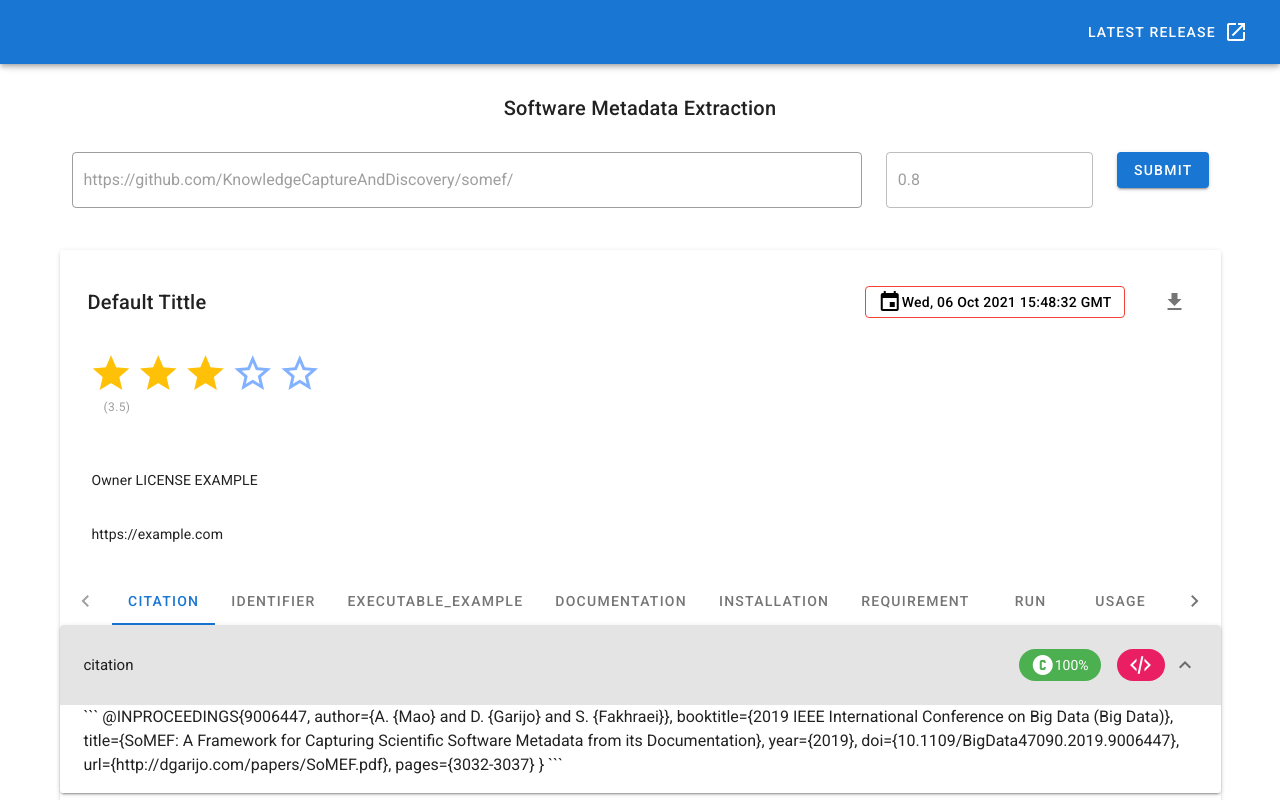
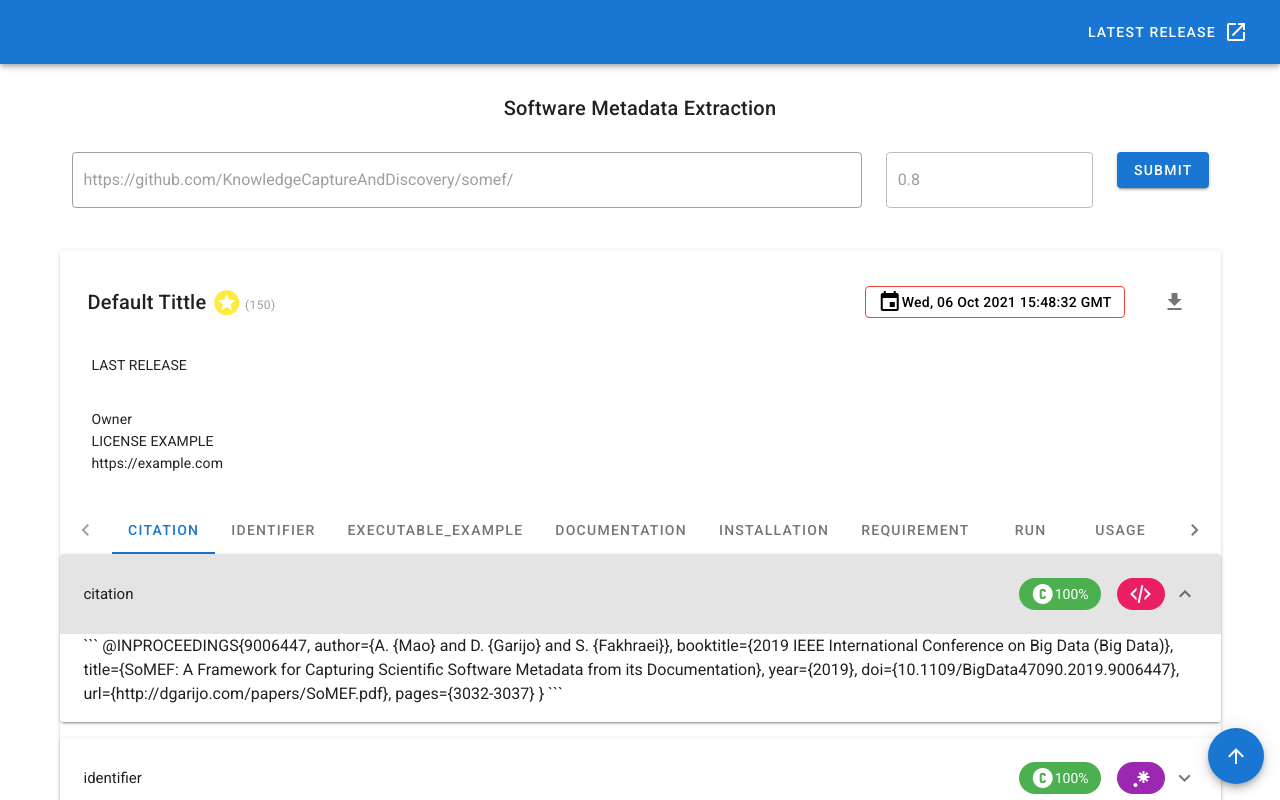
Before and after one commit to SoftwareUnderstanding/SOMEF-Vider, a Vue app in the folder client/: page / in a window 1280 px wide. Both pictures are taken after typing "Sample" into the empty fields and a click on the button "SUBMIT". Shown: the top 800 px of the page. Built offline with nearby package versions, Linux system fonts and the light colour scheme; no server answers.

Commit message:
Implemented autoscroll on tab click Implemented go-to-top button

```diff
--- a/client/src/components/Home.vue
+++ b/client/src/components/Home.vue
@@ -9,6 +9,19 @@
                    :metadata="testMetadata"
     >
     </metadata-card>
+
+    <!-- Button to top -->
+    <v-btn
+        fab
+        dark
+        fixed
+        bottom
+        right
+        color="primary"
+        @click="$vuetify.goTo(0)"
+    >
+      <v-icon>mdi-arrow-up</v-icon>
+    </v-btn>
 
   </v-container>
 </template>
--- a/client/src/components/MetadataCard.vue
+++ b/client/src/components/MetadataCard.vue
@@ -4,10 +4,15 @@
         <v-card-title>
           <v-container>
 
-            <v-row justify="space-between;end">
+            <v-row justify="space-between">
               <v-col align-self="center">
                 {{ header.title }}
+                <v-icon color="yellow" size="30">mdi-star-circle</v-icon>
+                <a class="grey--text text-caption">
+                  ({{ header.stars }})
+                </a>
               </v-col>
+
               <v-col align-self="center" md="auto">
                 <last-modify-chip :value="header.lastModify"></last-modify-chip>
               </v-col>
@@ -18,34 +23,22 @@
               </v-col>
             </v-row>
 
-            <v-row align="center">
-              <v-col>
-                <v-rating
-                    :value="1"
-                    v-model="header.rating"
-                    color="amber"
-                    dense
-                    readonly
-                    size="44"
-                ></v-rating>
-                <div class="grey--text ms-4 text-caption">
-                  ({{ header.rating }})
-                </div>
-              </v-col>
-              <v-col cols="10">
-              </v-col>
-
-            </v-row>
-
             <v-row>
               <v-card-subtitle>
-                {{header.owner}}
-                {{header.license}}
+                LAST RELEASE
               </v-card-subtitle>
             </v-row>
             <v-row>
               <v-card-text>
-                {{header.downloadLink}}
+                <div>
+                  {{header.owner}}
+                </div>
+                <div>
+                  {{header.license}}
+                </div>
+                <div>
+                  {{header.downloadLink}}
+                </div>
               </v-card-text>
             </v-row>
           </v-container>
@@ -59,16 +52,18 @@
           <v-tab
               v-for="item in tabItemsList"
               :key="item.title"
+              @click="$vuetify.goTo('#'+item.title)"
           >
             {{ item.title }}
           </v-tab>
         </v-tabs>
 
-        <!-- EXPANSION PANEL TEST -->
+        <!-- Expansion panels -->
         <v-expansion-panels focusable v-model="tabIndex">
           <v-expansion-panel
               v-for="item in tabItemsList"
               :key="item.title"
+              :id="item.title"
           >
             <v-expansion-panel-header>
               <v-row justify="space-between">
@@ -86,8 +81,8 @@
             </v-expansion-panel-content>
           </v-expansion-panel>
         </v-expansion-panels>
+
       </v-card>
-
 </template>
 
 <script>
@@ -112,7 +107,7 @@ export default {
     tabItemsList: [],
     header:{
       title: "Default Tittle",
-      rating: 3.5,
+      stars: 150,
       downloadLink: "https://example.com",
       owner: "Owner",
       lastModify: new Date(),
```
